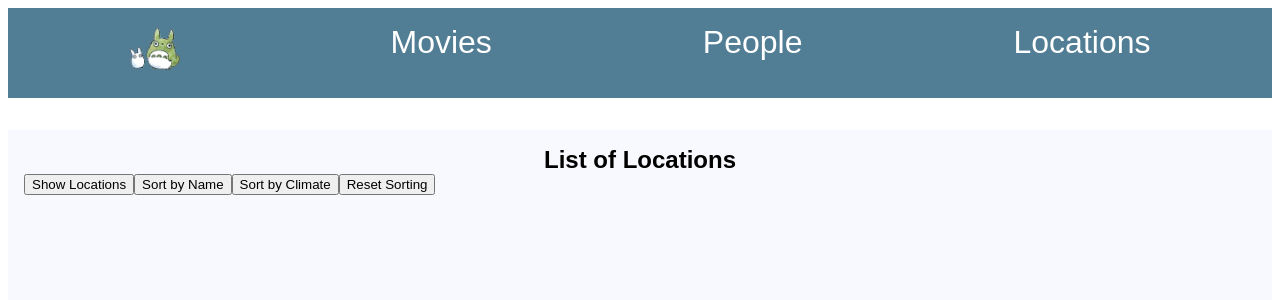
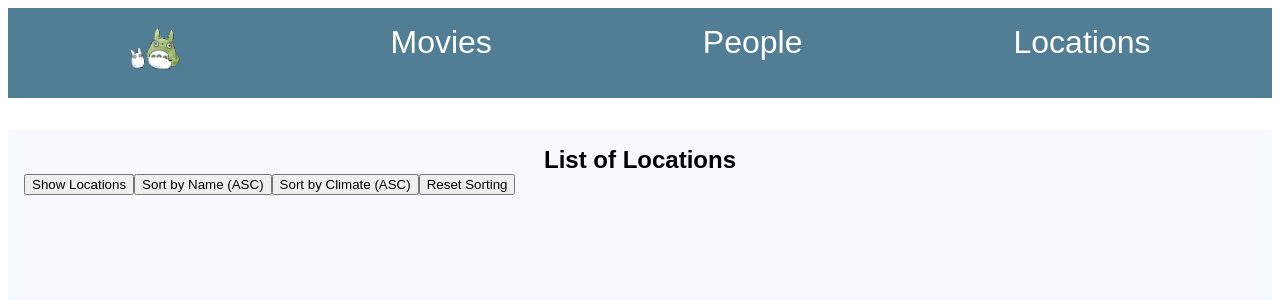
Before and after one commit to joinpursuit/9-1-module-three-assessment, a React (Create React App) app: page /locations in a window 1280 px wide. Shown: the top 300 px of the page. Built offline with nearby package versions, Linux system fonts and the light colour scheme; the HTML template or start-up script is replaced by a standard one.

Commit message:
more sorting functionality

```diff
--- a/src/Components/Locations.js
+++ b/src/Components/Locations.js
@@ -5,6 +5,8 @@ export default function Locations() {
   const [locations, setLocations] = useState([]);
   const [initialSort, setInitialSort] = useState([]);
   const [buttonVal, setButtonVal] = useState("Show");
+  const [nameOrien, setNameOrien] = useState("ASC");
+  const [climateOrien, setClimateOrien] = useState("ASC");
 
   useEffect(() => {
     fetch("locations.json")
@@ -20,13 +22,14 @@ export default function Locations() {
     buttonVal === "Show" ? setButtonVal("Hide") : setButtonVal("Show");
   };
 
-  const sortBy = (val) => {
+  const sortBy = (val, orien = "", setOrien = () => {}) => {
     // console.log("sort", val);
-    if (val !== "reset") {
-      setLocations([
+    val !== "reset"
+      ? setLocations([
           ...locations.sort((a, b) => {
             const valA = a[val].toUpperCase();
             const valB = b[val].toUpperCase();
+            if (orien === "ASC") {
               if (valA < valB) {
                 return -1;
               }
@@ -34,20 +37,31 @@ export default function Locations() {
                 return 1;
               }
               return 0;
+            } else {
+              if (valA > valB) {
+                return -1;
+              }
+              if (valA < valB) {
+                return 1;
+              }
+              return 0;
+            }
           }),
-      ]);
-    }
-    if (val === "reset") {
-      setLocations([...initialSort]);
-    }
+        ])
+      : setLocations([...initialSort]);
+    orien === "ASC" ? setOrien("DESC") : setOrien("ASC");
   };
 
   return (
     <div className="locations">
       <h2>List of Locations</h2>
       <button onClick={handleClick}>{buttonVal} Locations</button>
-      <button onClick={() => sortBy("name")}>Sort by Name</button>
-      <button onClick={() => sortBy("climate")}>Sort by Climate</button>
+      <button onClick={() => sortBy("name", nameOrien, setNameOrien)}>
+        Sort by Name ({nameOrien})
+      </button>
+      <button onClick={() => sortBy("climate", climateOrien, setClimateOrien)}>
+        Sort by Climate ({climateOrien})
+      </button>
       <button onClick={() => sortBy("reset")}>Reset Sorting</button>
       <ul>
         {buttonVal === "Hide" &&
```
Lines whose indentation alone changed are shown as unchanged.
